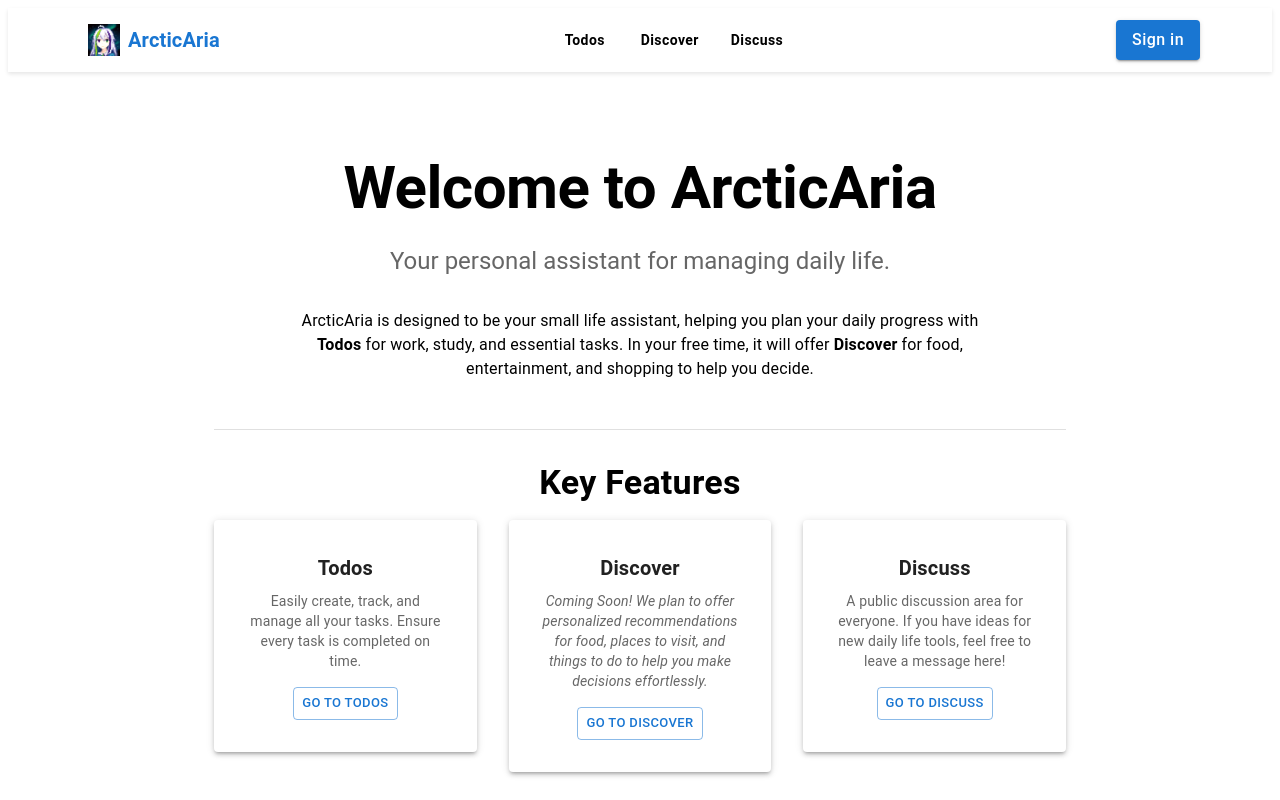
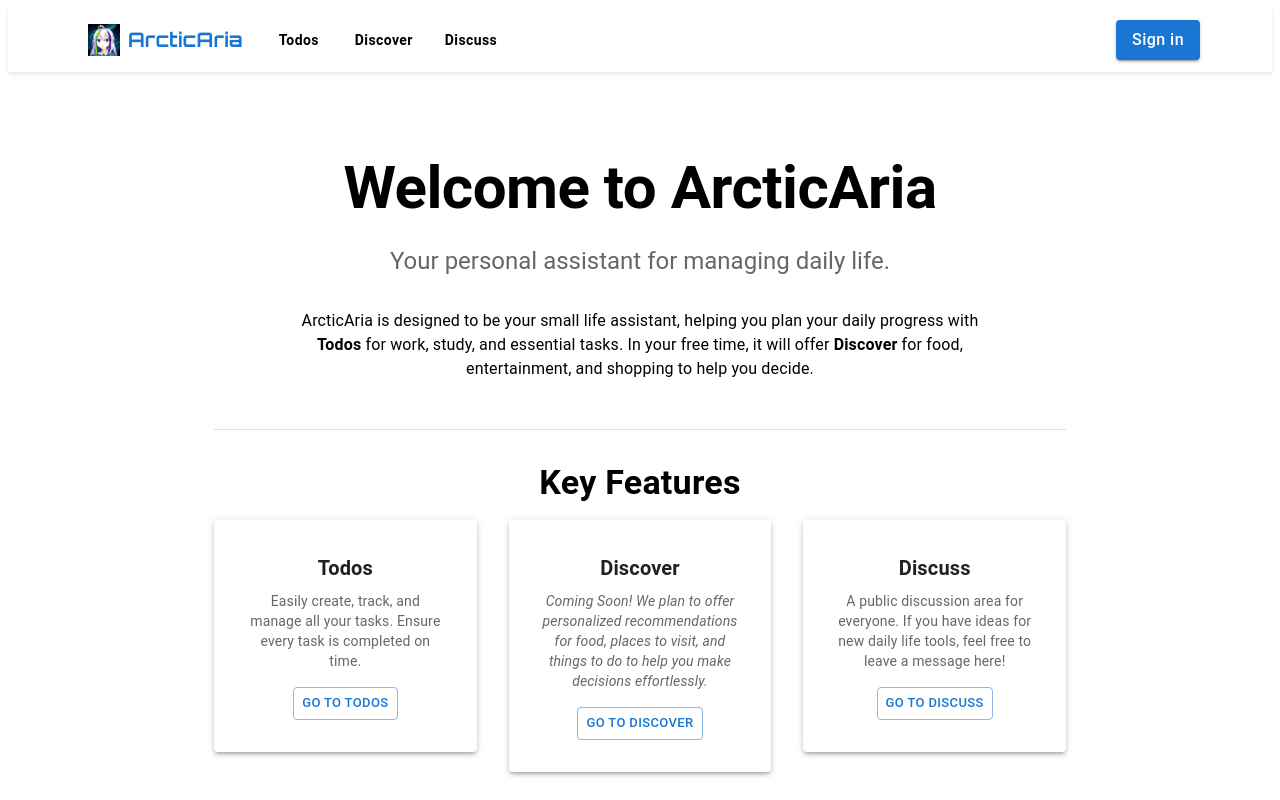
Before and after one commit to purinliang/ArcticAria, a React (Vite) app in the folder client/: page / in a window 1280 px wide. Shown: the top 800 px of the page. Built offline with nearby package versions, Linux system fonts and the light colour scheme.

Commit message:
update appbar

```diff
--- a/client/src/App.jsx
+++ b/client/src/App.jsx
@@ -115,9 +115,11 @@ function App() {
   const renderNavButtons = () => (
     <Box
       sx={{
+        flexGrow: 1,
         display: "flex",
         alignItems: "center",
         gap: 2,
+        ml: 2
       }}
     >
       <Button
@@ -253,10 +255,12 @@ function App() {
                   alt="Arctic Aria Logo"
                   style={{ height: "32px" }}
                 />
+
+                <link rel="stylesheet" href="https://fonts.googleapis.com/css2?family=Orbitron:wght@400;700&display=swap" />
                 <Typography
                   variant="h6"
                   component="div"
-                  sx={{ ml: "8px", fontWeight: "bold" }}
+                  sx={{ ml: "8px", fontWeight: "bold", fontFamily: 'Orbitron' }}
                 >
                   ArcticAria
                 </Typography>
@@ -280,30 +284,30 @@ function App() {
           >
             <List>
               <ListItem button onClick={() => handleNavigation("/todos")}>
-                <ListItemText primary="Todos" />
+                <ListItemText primary="Todos" primaryTypographyProps={{ sx: { fontWeight: "bold" } }} />
               </ListItem>
               <ListItem button onClick={() => handleNavigation("/discover")}>
-                <ListItemText primary="Discover" />
+                <ListItemText primary="Discover" primaryTypographyProps={{ sx: { fontWeight: "bold" } }} />
               </ListItem>
               <ListItem button onClick={() => handleNavigation("/blog")}>
-                <ListItemText primary="Discuss" />
+                <ListItemText primary="Discuss" primaryTypographyProps={{ sx: { fontWeight: "bold" } }} />
               </ListItem>
               <Divider sx={{ my: 1 }} />
               {isLoggedIn ? (
                 <>
                   <ListItem>
-                    <ListItemText primary={`Welcome, ${username}`} />
+                    <ListItemText primary={`${username}`} />
                   </ListItem>
                   {/* Sign out button with error color */}
                   <ListItem button onClick={handleLogout}>
-                    <ListItemText primary="Sign out" sx={{ color: "error.main" }} />
+                    <ListItemText primary="Sign out" primaryTypographyProps={{ sx: { fontWeight: "bold", color: "error.main" } }} />
                   </ListItem>
                 </>
               ) : (
                 <>
                   {/* Sign in button with primary color */}
                   <ListItem button onClick={() => handleNavigation("/login")}>
-                    <ListItemText primary="Sign in" sx={{ color: "primary.main" }} />
+                    <ListItemText primary="Sign in" primaryTypographyProps={{ sx: { fontWeight: "bold", color: "primary.main" } }} />
                   </ListItem>
                 </>
               )}
```
